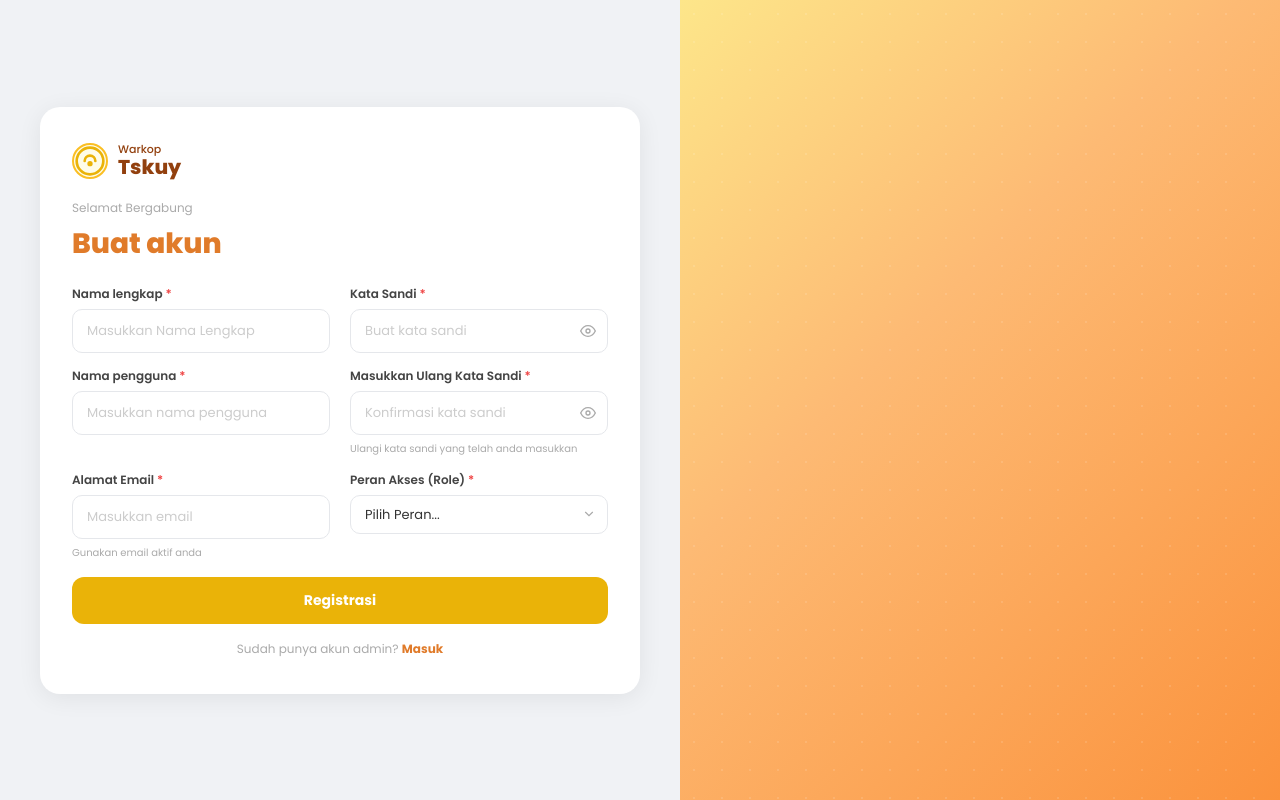
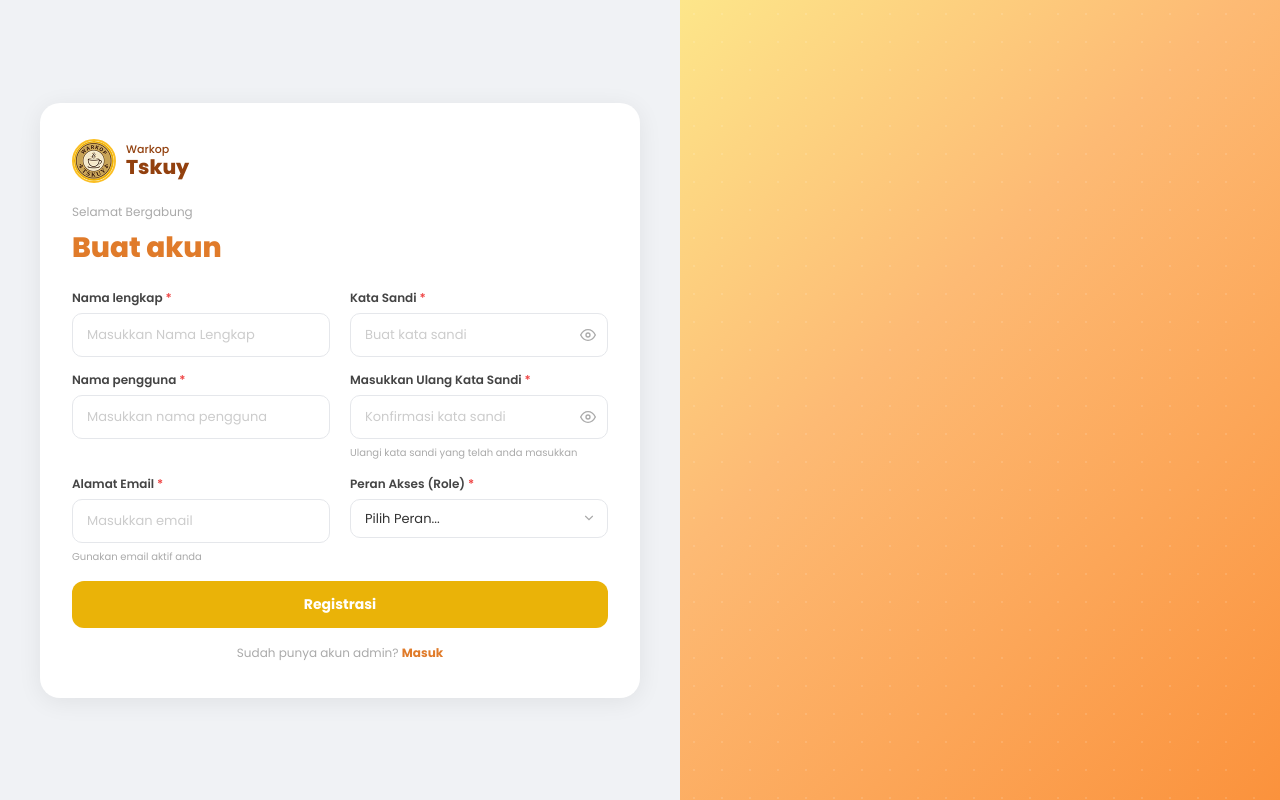
Before and after one commit to Rheelz17/tskuyy-smart-kasir, a plain HTML site: page login-register/register.html in a window 1280 px wide. Drawn offline with Linux system fonts and the light colour scheme.

Commit message:
edit logo register

```diff
--- a/login-register/register.html
+++ b/login-register/register.html
@@ -24,22 +24,7 @@
           <div class="auth-card auth-card-register">
             <div class="brand">
               <div class="brand-logo">
-                <svg width="32" height="32" viewBox="0 0 24 24" fill="none">
-                  <circle
-                    cx="12"
-                    cy="12"
-                    r="10"
-                    stroke="#eab308"
-                    stroke-width="2"
-                  />
-                  <path
-                    d="M8 12C8 9.8 9.8 8 12 8C14.2 8 16 9.8 16 12"
-                    stroke="#eab308"
-                    stroke-width="2"
-                    stroke-linecap="round"
-                  />
-                  <circle cx="12" cy="14" r="2" fill="#eab308" />
-                </svg>
+                <img src="../tskuyy_kasir/image/logo_warkop.png" alt="Tskuy Kasir Logo" class="logo-login-img">
               </div>
               <div class="brand-text">
                 <span class="brand-sub">Warkop</span>
```
